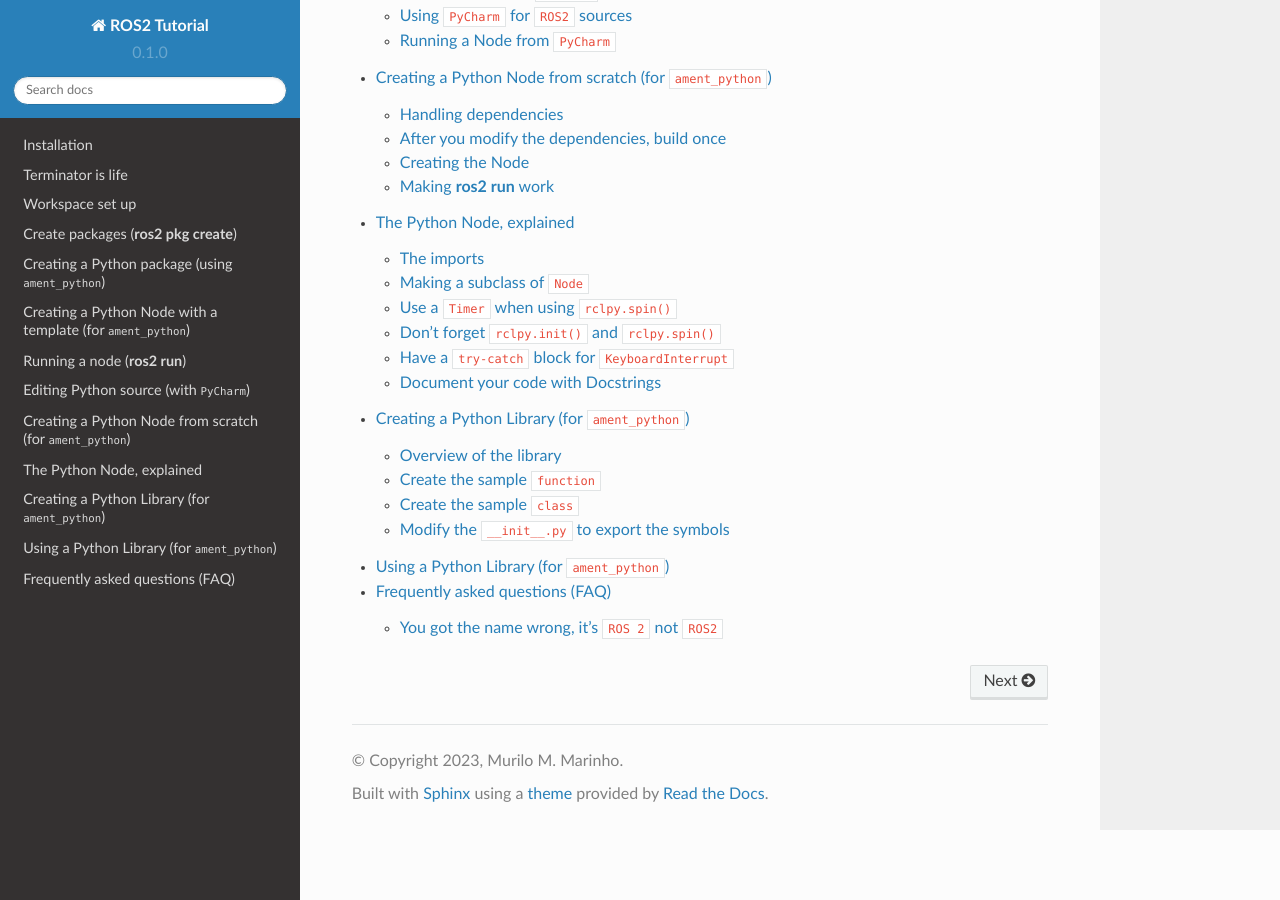
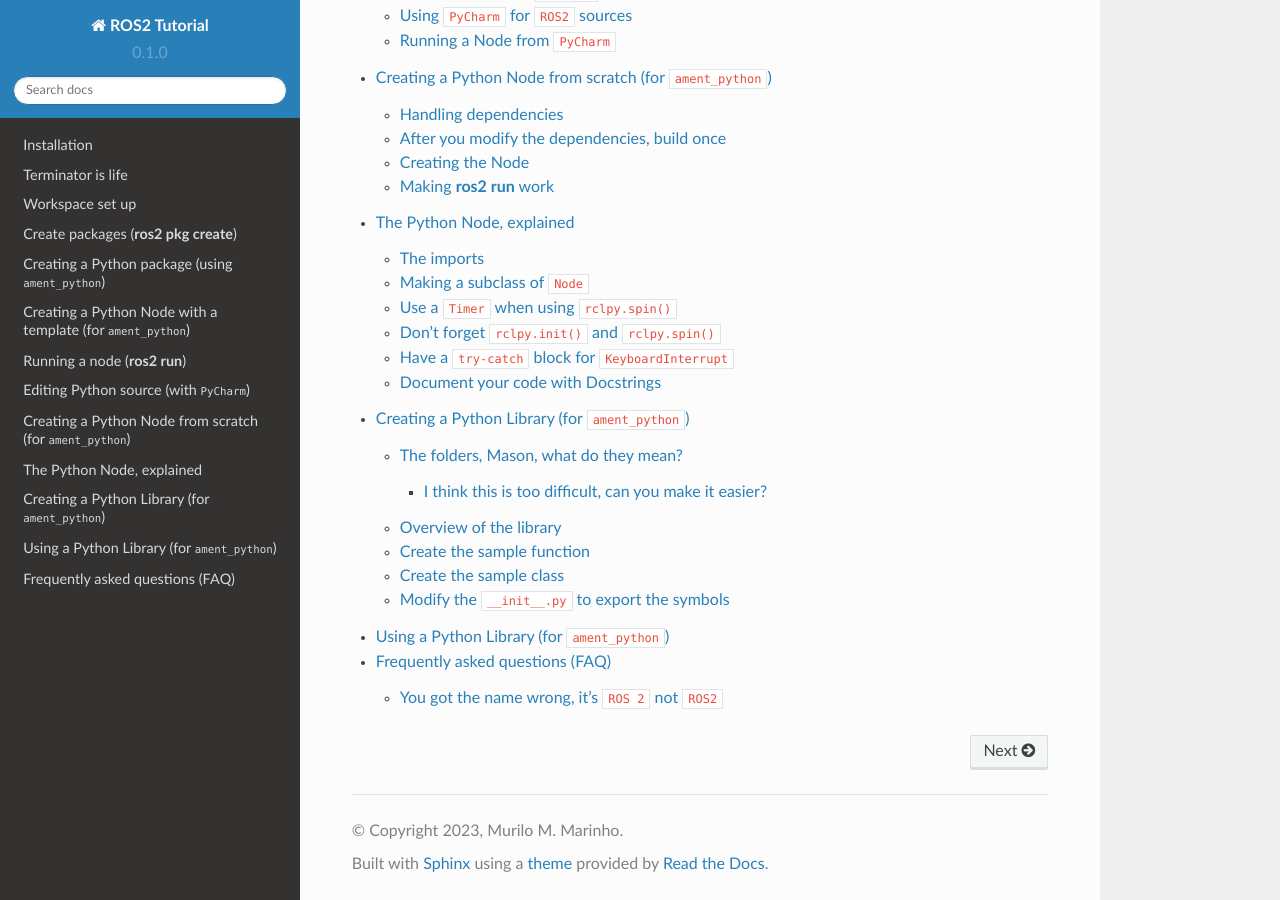
Before and after one commit to mmmarinho/ROS2_Tutorial, a Sphinx documentation site: the page built from docs/source/index.rst, in a window 1280 px wide and 900 px high, scrolled down 1177 px. Built offline with Sphinx 7.4.7 and the Read the Docs theme 2.0.0, drawn with Linux system fonts in a browser that asks for light colours; some of the changed lines change nothing that is shown.

Commit message:
Update create_python_library.rst

```diff
--- a/docs/source/create_python_library.rst
+++ b/docs/source/create_python_library.rst
@@ -8,7 +8,7 @@
    cd ~/ros2_tutorial_workspace
    ros2 pkg create python_package_with_a_library --build-type ament_python --library-name sample_python_library
 
-which outputs the forever beautiful wall of text we're by now used to, with a minor difference regarding the additional library template
+which outputs the forever beautiful wall of text we're by now used to, with a minor difference regarding the additional library template, as highlighted below.
 
 .. code-block:: console
    :emphasize-lines: 25, 26
@@ -52,6 +52,51 @@
    MIT
    MIT-0
 
+The folders, Mason, what do they mean?
+--------------------------------------
+
+The ROS2 package created from the template has a structure like so. In particular, we can see that :file:`python_package_with_a_library` is repeated twice in a row. This is a common source of error, so don't forget!
+
+.. code-block:: console
+   :emphasize-lines: 1,2
+
+   python_package_with_a_library
+      └── python_package_with_a_library
+         └── sample_python_library
+            __init__.py
+         __init__.py
+      └── resource
+      └── test
+
+Whenever there is a :file:`__init__.py`, that folder is understood by Python as a `module <https://docs.python.org/3.10/tutorial/modules.html>`_. Hence, to help clarify, our project structure with a few comments means
+
+.. code-block:: console
+
+   python_package_with_a_library --> The ROS2 package, depends on (1), (2), and (3)
+      └── python_package_with_a_library --> The Python module, inside the ROS2 package, with the same name.
+         └── sample_python_library --> A sample library inside the module.
+            __init__.py --> Makes Python treat this folder as a module
+         __init__.py --> Makes Python treat this folder as a module
+      └── resource
+         python_package_with_a_library --> (3) The setup.py installs this file so that ROS2 knows that your package exists.
+      └── test --> Sample test files
+      package.xml --> (1) The first file colcon looks into, to know what to do with this package.
+      setup.cfg --> Used by setup.py
+      setup.py --> (2) The second file colcon goes through, running the setup instructions
+
+- `Resource file <https://answers.ros.org/question/367328/ament_python-package-doesnt-explicitly-install-a-marker-in-the-package-index/>`_
+- `setup.cfg <>https://docs.python.org/3.10/distutils/configfile.html`_
+
+I think this is too difficult, can you make it easier?
+~~~~~~~~~~~~~~~~~~~~~~~~~~~~~~~~~~~~~~~~~~~~~~~~~~~~~~
+
+.. quote::
+
+   Too many folders and files and too confusing and make much easier now. Why do you need a :file:`package.xml` with sometimes the same information as the :file:`setup.py` and also a :file:`setup.cfg` and then an empty file inside the :file:`resource` folder with the name of the package.
+
+Maybe you can try reaching the nice people that made ROS2 at https://github.com/ros2/ros2/issues, and give them a piece of your mind. Otherwise, no, we just have to deal with it.
+
+
 Overview of the library
 -----------------------
 
@@ -78,12 +123,12 @@
 
 #. Create the :code:`_sample_function.py`.
 #. Create the :code:`_sample_class.py`.
-#. Modify :file:`__init__.py` to use the new :code:`function` and :code:`class`.
+#. Modify :file:`__init__.py` to use the new function and class.
 
 All other files and directories will remain as-is, in the way they were generated by :program:`ros2 pkg create`.
 
-Create the sample :code:`function`
-----------------------------------
+Create the sample function
+--------------------------
 
 Add a new file to :file:`python_package_with_a_library/python_package_with_a_library/sample_python_library` called :file:`_sample_function.py` with the following content.
 
@@ -94,8 +139,8 @@
 
 The function has two parameters, :code:`a` and :code:`b`. For simplicity, we're expecting arguments of type :code:`float` and returning a :code:`float`, but it could be any Python function.
 
-Create the sample :code:`class`
--------------------------------
+Create the sample class
+-----------------------
 
 Add a new file to :file:`python_package_with_a_library/python_package_with_a_library/sample_python_library` called :file:`_sample_class.py` with the following content.
 
@@ -109,6 +154,8 @@
 Modify the :code:`__init__.py` to export the symbols
 ----------------------------------------------------
 
+With the necessary files created and properly organized, the last step is to :code:`import` the function and the class. We modify the :file:`python_package_with_a_library/python_package_with_a_library/sample_python_library/__init__.py` to have the following contents.
+
 .. literalinclude:: ../../ros2_tutorial_workspace/src/python_package_with_a_library/python_package_with_a_library/sample_python_library/__init__.py
    :language: python
    :linenos:
```
